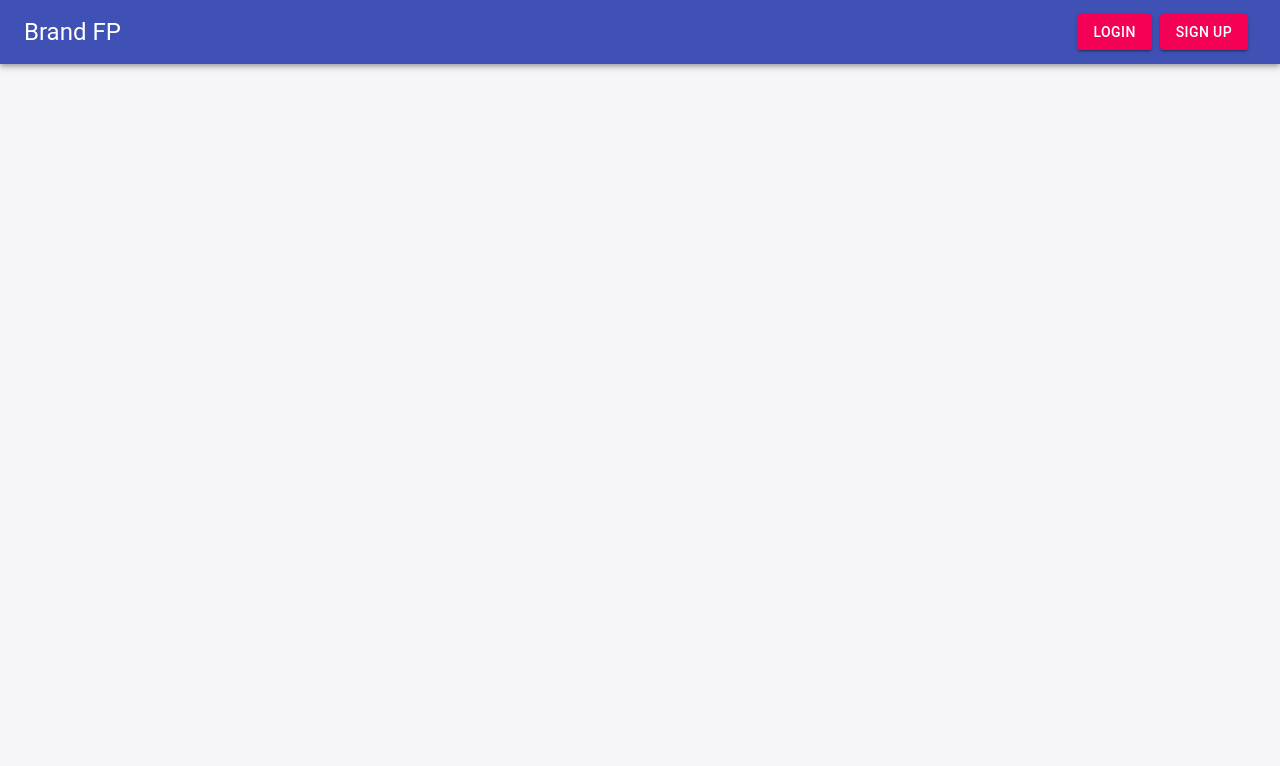
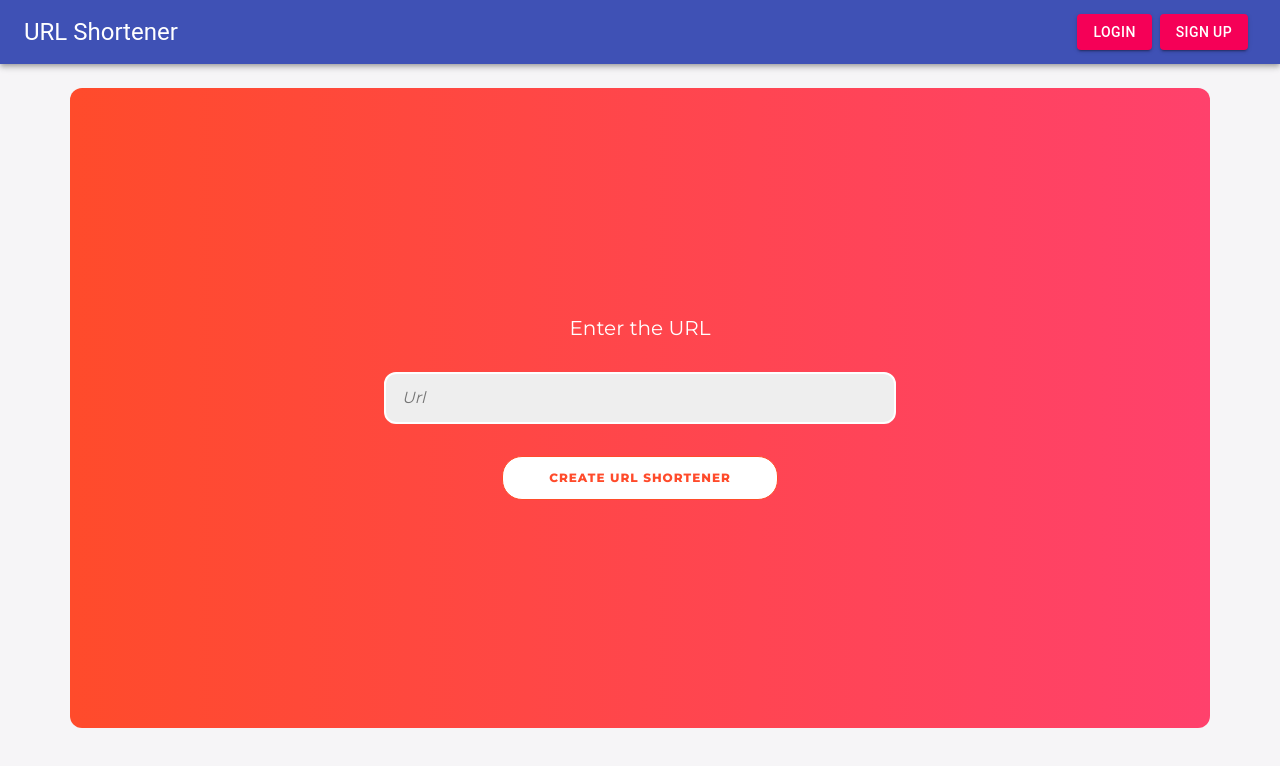
Before and after one commit to Karthi-Munirathinam/url-shortener-frontend, a React (Create React App) app: page /shortener in a window 1280 px wide. Shown: the top 766 px of the page. Built offline with nearby package versions, Linux system fonts and the light colour scheme.

Commit message:
urlshortener added

```diff
--- a/src/App.js
+++ b/src/App.js
@@ -12,6 +12,7 @@ import Forgotpage from './Components/Forgotpage';
 import { useState } from 'react';
 import Forgotpageresetpassword from './Components/Forgotpageresetpassword';
 import Mainpage from './Components/Mainpage';
+import UrlShortener from './Components/UrlShortener';
 
 function App() {
   const [loggedin, setLoggedIn] = useState(false);
@@ -37,6 +38,9 @@ function App() {
         <Route path="/mainpage" exact>
           <Mainpage />
         </Route>
+        <Route path="/shortener" exact>
+          <UrlShortener />
+        </Route>
         <Route path="/" exact>
           <Homepage />
         </Route>
--- a/src/Components/Appbar.js
+++ b/src/Components/Appbar.js
@@ -124,7 +124,7 @@ function Appbar({ loggedIn, setlogin }) {
                 <Toolbar>
                     <Link to="/" className={`${classes.link}  text-decoration-none`}>
                         <Typography variant="h5" className="brand-text" noWrap>
-                            Brand FP
+                            URL Shortener
                         </Typography>
                     </Link>
                     <div className={classes.grow} />
--- /dev/null
+++ b/src/Components/UrlShortener.js
@@ -0,0 +1,82 @@
+import React from 'react';
+import './forgotpage.css';
+import { motion } from 'framer-motion';
+import { useState } from 'react';
+import { useFormik } from 'formik';
+import axios from './Connection';
+import { Link } from 'react-router-dom';
+
+function UrlShortener() {
+
+    const [fpsubmit, setFpsubmit] = useState(false);
+    const formik = useFormik({
+        initialValues: {
+            Url: ''
+        },
+        validate: (values) => {
+            let errors = {}
+            if (!values.Url) {
+                errors.Url = "Url required"
+            } else if (!/^[A-Z0-9._%+-]+@[A-Z0-9.-]+\.[A-Z]{2,4}$/i.test(values.email)) {
+                errors.Url = "Invalid Url address"
+            }
+            return errors;
+        },
+        onSubmit: (values) => {
+            const forgotPasswordSubmit = async () => {
+                try {
+                    let data = await axios.post('/url-shortener', {
+                        email: values.Url
+                    });
+                    if (!data.data.exists) {
+                    } else if (data.data.exists) {
+                        setFpsubmit(true);
+                    }
+                } catch (error) {
+                    console.log(error);
+                }
+            }
+            forgotPasswordSubmit()
+        }
+    })
+    return (
+        <motion.div
+            key="login"
+            initial={{ x: "-100vw", opacity: 0 }}
+            animate={{ x: 0, opacity: 1 }}
+            exit={{ x: "200vw", opacity: 0 }}
+            transition={{
+                delay: 0.1,
+                x: { type: "spring", stiffness: 30 },
+            }}
+            className="container-lg mt-4">
+            <div className="row fp-container">
+                <div className="fp-form-container col-12">
+                    <form onSubmit={formik.handleSubmit} method="post">
+                        <h5 className="text-center mb-4">Enter the URL</h5>
+                        <div>
+                            <input type="text" name="Url" value={formik.values.Url} onChange={formik.handleChange} className="fp-email-input col-12" placeholder="Url" />
+                            {formik.errors.Url ? <div className="fp-errors col-12">{formik.errors.Url}</div> : null}
+                        </div>
+                        {
+                            fpsubmit ?
+                                (
+                                    <div className="text-center font-weight-light" style={{ fontSize: "0.8rem" }}>
+                                        <h3>Check your mail for password reset link.</h3>
+                                    </div>
+                                )
+                                : null
+                        }
+
+                        <div className="col-12 text-center mt-4">
+                            <input type="submit" value="create url shortener" className="btn fp-submit-btn" />
+                        </div>
+                    </form>
+
+                </div>
+            </div>
+        </motion.div>
+    )
+}
+
+export default UrlShortener
```
